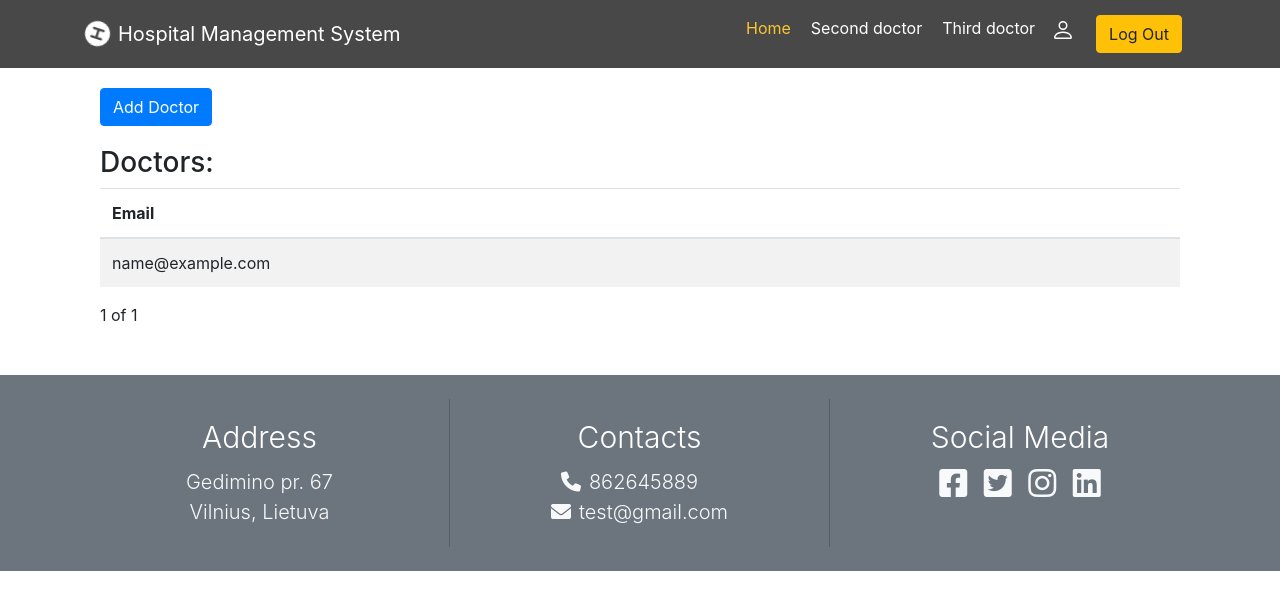
After one commit to ArijusVaitkevicius/hms, a Django app: page /doctors in a window 1280 px wide. The commit adds this page. Shown: the top 610 px of the page. Run offline with Django 3.2, Linux system fonts and the light colour scheme; a user stored in the database is signed in; tables that the repository leaves empty hold one stand-in row (values such as "Sample post"); some libraries are stand-ins or nearby versions.

Commit message:
calendar & doctor views added

```diff
--- a/hospital/hospital_app/models.py
+++ b/hospital/hospital_app/models.py
@@ -11,6 +11,7 @@ class CustomUserManager(BaseUserManager):
     Custom user model manager where email is the unique identifiers
     for authentication instead of usernames.
     """
+
     def create_user(self, email, password, **extra_fields):
         """
         Create and save a User with the given email and password.
@@ -50,7 +51,7 @@ class CustomUser(AbstractBaseUser, PermissionsMixin):
         ('R', 'Receptionist')
     ]
 
-    user_type = models.CharField(choices=USER_CHOICES, max_length=1)
+    user_type = models.CharField(choices=USER_CHOICES, max_length=1, null=True, blank=True)
 
     USERNAME_FIELD = 'email'
     REQUIRED_FIELDS = []
@@ -108,12 +109,22 @@ class Appointment(models.Model):
     APPOINTMENT_STATUS = (
         ('P', 'Pending'),
         ('C', 'Completed'),
-        ('X', 'Cancelled'),
+        # ('X', 'Cancelled'),
     )
 
     status = models.CharField(choices=APPOINTMENT_STATUS, max_length=1, default='P')
     patient = models.ForeignKey(User, on_delete=models.CASCADE, related_name='patient_appointment')
     doctor = models.ForeignKey(User, on_delete=models.CASCADE, related_name='doctor_appointment')
+
+    # @property
+    # def value(self):
+    #     if self.time == '08:00':
+    #         return self.APPOINTMENT_STATUS == (('P', 'Pending'),)
+    #     return self.APPOINTMENT_STATUS
+
+    # @property
+    # def time(self):
+    #     return self.TIMESLOT_LIST[self.timeslot][1]
 
     def __str__(self):
         return f'{self.date} Doctor: {self.doctor} Patient: {self.patient}'
@@ -121,6 +132,7 @@ class Appointment(models.Model):
     class Meta:
         verbose_name = 'Appointment'
         verbose_name_plural = 'Appointments'
+        unique_together = ('doctor', 'date', 'time', 'status')
 
 
 class Drug(models.Model):
--- a/hospital/hospital_app/templates/base.html
+++ b/hospital/hospital_app/templates/base.html
@@ -85,6 +85,9 @@
                                 </li>
                                 <li class="nav-item pl-1">
                                     <a class="nav-link" href="{% url 'appointments' %}">Appointments</a>
+                                </li>
+                                <li class="nav-item pl-1">
+                                    <a class="nav-link" href="{% url 'doctors' %}">Doctors</a>
                                 </li>
                                 <li class="nav-item pl-1">
                                     <a class="nav-link" href="{% url 'patients' %}">Patients</a>
--- /dev/null
+++ b/hospital/hospital_app/templates/doctors.html
@@ -0,0 +1,45 @@
+{% extends "base.html" %}
+{% load static %}
+{% load bootstrap3 %}
+
+{% block content %}
+<div class="col-md-12">
+    <a href="{% url 'add_doctor' %}"><button class="btn btn-primary" style="margin: 20px 0">Add Doctor</button></a>
+    <div>
+        <div>
+            <h3>Doctors:</h3>
+            {% if doctors_list %}
+            <table class="table table-striped">
+                <thead>
+                    <th>Email</th>
+                </thead>
+                {% for doc in doctors_list %}
+                <tr>
+                    <td>{{ doc.email }}</td>
+                </tr>
+                {% endfor %}
+            {% else %}
+              <p>There are no doctors.</p>
+            {% endif %}
+            </table>
+        </div>
+    </div>
+    <div class="pagination">
+        <span class="step-links">
+            {% if page_obj.has_previous %}
+                <a href="?page=1">&laquo; first</a>
+                <a href="?page={{ page_obj.previous_page_number }}">previous</a>
+            {% endif %}
+
+            <span class="current">
+                {{ page_obj.number }} of {{ page_obj.paginator.num_pages }}
+            </span>
+
+            {% if page_obj.has_next %}
+                <a href="?page={{ page_obj.next_page_number }}">next</a>
+                <a href="?page={{ page_obj.paginator.num_pages }}">last &raquo;</a>
+            {% endif %}
+        </span>
+    </div>
+</div>
+{% endblock %}
--- a/hospital/hospital_app/urls.py
+++ b/hospital/hospital_app/urls.py
@@ -10,4 +10,6 @@ urlpatterns = [
     path("appointments/<int:pk>/update", views.AppointmentUpdateView.as_view(), name='appointment_update'),
     path("patients", views.PatientsListView.as_view(), name="patients"),
     path("patients/add", views.PatientCreateView.as_view(), name="add_patient"),
+    path("doctors", views.DoctorsListView.as_view(), name="doctors"),
+    path("doctors/add", views.DoctorCreateView.as_view(), name="add_doctor"),
 ]
--- a/hospital/hospital_app/views.py
+++ b/hospital/hospital_app/views.py
@@ -77,3 +77,24 @@ class PatientCreateView(LoginRequiredMixin, CreateView):
         initial.update({'user_type': 'P'})
 
         return initial
+
+
+class DoctorsListView(LoginRequiredMixin, ListView):
+    model = User
+    template_name = 'doctors.html'
+    context_object_name = 'doctors_list'
+    paginate_by = 10
+    queryset = User.objects.filter(user_type='D')
+
+
+class DoctorCreateView(LoginRequiredMixin, CreateView):
+    model = CustomUser
+    success_url = "/doctors"
+    template_name = 'add_doctor.html'
+    form_class = CustomUserCreationForm
+
+    def get_initial(self):
+        initial = super(DoctorCreateView, self).get_initial()
+        initial.update({'user_type': 'D'})
+
+        return initial
```
Also changed, not shown: hospital/hospital_app/forms.py (+10 -7 lines), hospital/hospital_app/templates/add_doctor.html (added, +24 -0 lines).
